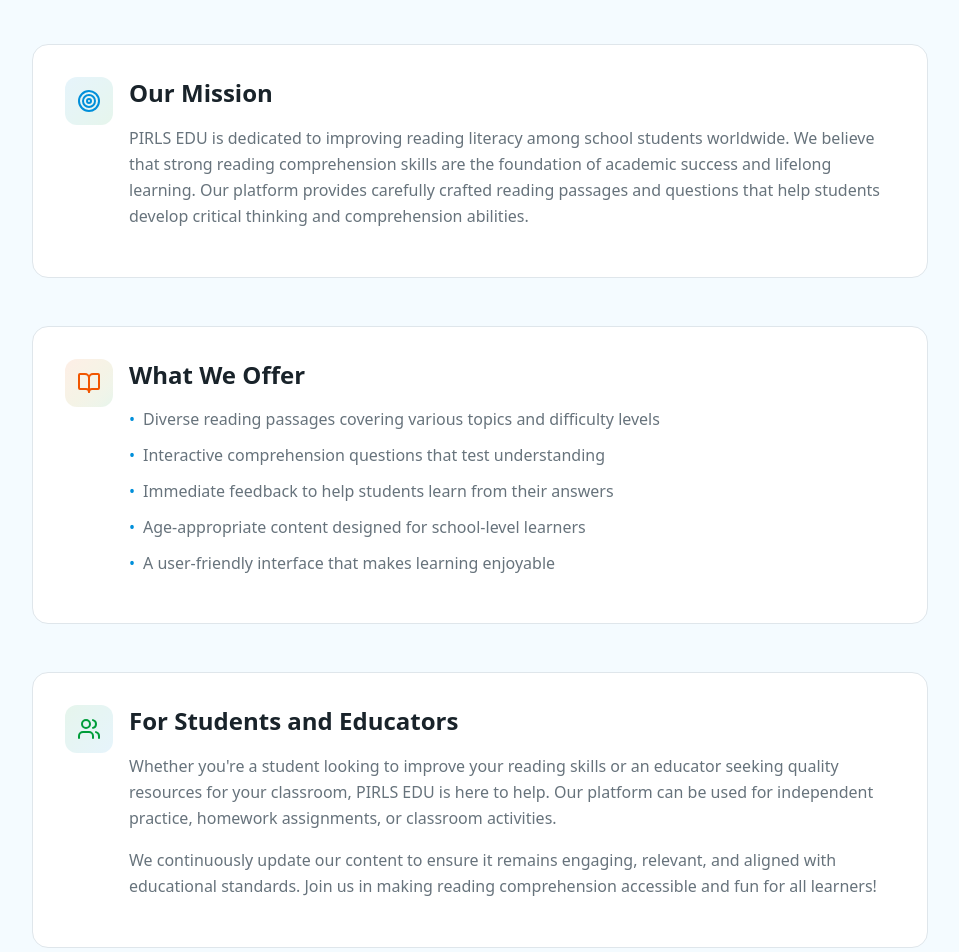
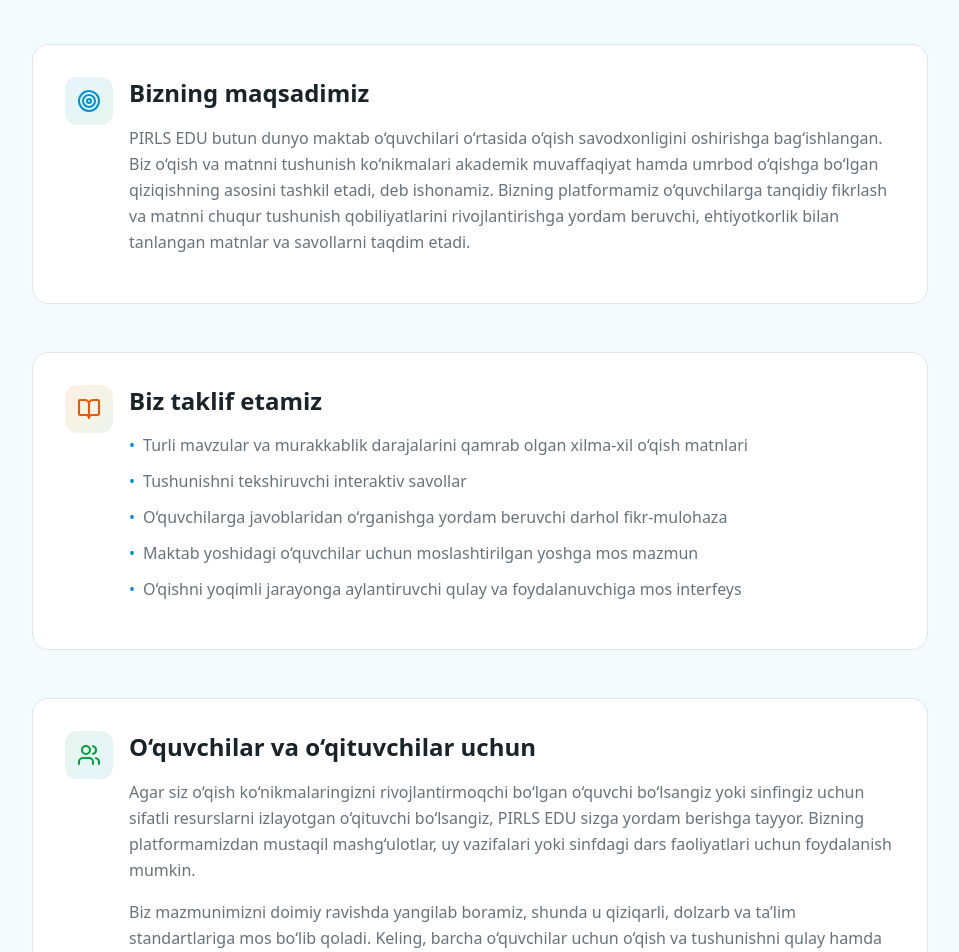
Before and after one commit to dilshodbek06/pirls-app, a Next.js app: page /about in a window 1280 px wide. Shown: the part 200-1152 px from the top of the page, without its empty margins (160-1119 px from the left). Built offline with nearby package versions, Linux system fonts and the light colour scheme.

Commit message:
translate some pages

```diff
--- a/app/(home)/about/page.tsx
+++ b/app/(home)/about/page.tsx
@@ -12,9 +12,9 @@
       <main className="flex-1 py-12 px-4">
         <div className="container mx-auto max-w-4xl">
           <div className="text-center mb-12 animate-fade-in">
-            <h1 className="text-4xl font-bold mb-4">About PIRLS EDU</h1>
+            <h1 className="text-4xl font-bold mb-4">PIRLS EDU haqida</h1>
             <p className="text-lg text-muted-foreground">
-              Empowering students to become confident readers
+              O‘quvchilarda o‘qishga bo‘lgan ishonchni shakllantirish
             </p>
           </div>
 
@@ -26,15 +26,19 @@
                     <Target className="h-6 w-6 text-primary" />
                   </div>
                   <div>
-                    <h2 className="text-2xl font-bold mb-4">Our Mission</h2>
+                    <h2 className="text-2xl font-bold mb-4">
+                      Bizning maqsadimiz
+                    </h2>
                     <p className="text-muted-foreground leading-relaxed">
-                      PIRLS EDU is dedicated to improving reading literacy among
-                      school students worldwide. We believe that strong reading
-                      comprehension skills are the foundation of academic
-                      success and lifelong learning. Our platform provides
-                      carefully crafted reading passages and questions that help
-                      students develop critical thinking and comprehension
-                      abilities.
+                      PIRLS EDU butun dunyo maktab o‘quvchilari o‘rtasida o‘qish
+                      savodxonligini oshirishga bag‘ishlangan. Biz o‘qish va
+                      matnni tushunish ko‘nikmalari akademik muvaffaqiyat hamda
+                      umrbod o‘qishga bo‘lgan qiziqishning asosini tashkil
+                      etadi, deb ishonamiz. Bizning platformamiz o‘quvchilarga
+                      tanqidiy fikrlash va matnni chuqur tushunish
+                      qobiliyatlarini rivojlantirishga yordam beruvchi,
+                      ehtiyotkorlik bilan tanlangan matnlar va savollarni taqdim
+                      etadi.
                     </p>
                   </div>
                 </div>
@@ -51,41 +55,42 @@
                     <BookOpen className="h-6 w-6 text-secondary" />
                   </div>
                   <div>
-                    <h2 className="text-2xl font-bold mb-4">What We Offer</h2>
+                    <h2 className="text-2xl font-bold mb-4">
+                      Biz taklif etamiz
+                    </h2>
                     <ul className="space-y-3 text-muted-foreground">
                       <li className="flex items-start">
                         <span className="mr-2 text-primary">•</span>
                         <span>
-                          Diverse reading passages covering various topics and
-                          difficulty levels
+                          Turli mavzular va murakkablik darajalarini qamrab
+                          olgan xilma-xil o‘qish matnlari
                         </span>
                       </li>
                       <li className="flex items-start">
                         <span className="mr-2 text-primary">•</span>
                         <span>
-                          Interactive comprehension questions that test
-                          understanding
+                          Tushunishni tekshiruvchi interaktiv savollar
                         </span>
                       </li>
                       <li className="flex items-start">
                         <span className="mr-2 text-primary">•</span>
                         <span>
-                          Immediate feedback to help students learn from their
-                          answers
+                          O‘quvchilarga javoblaridan o‘rganishga yordam beruvchi
+                          darhol fikr-mulohaza
                         </span>
                       </li>
                       <li className="flex items-start">
                         <span className="mr-2 text-primary">•</span>
                         <span>
-                          Age-appropriate content designed for school-level
-                          learners
+                          Maktab yoshidagi o‘quvchilar uchun moslashtirilgan
+                          yoshga mos mazmun
                         </span>
                       </li>
                       <li className="flex items-start">
                         <span className="mr-2 text-primary">•</span>
                         <span>
-                          A user-friendly interface that makes learning
-                          enjoyable
+                          O‘qishni yoqimli jarayonga aylantiruvchi qulay va
+                          foydalanuvchiga mos interfeys
                         </span>
                       </li>
                     </ul>
@@ -105,20 +110,21 @@
                   </div>
                   <div>
                     <h2 className="text-2xl font-bold mb-4">
-                      For Students and Educators
+                      O‘quvchilar va o‘qituvchilar uchun
                     </h2>
                     <p className="text-muted-foreground leading-relaxed mb-4">
-                      Whether you&apos;re a student looking to improve your
-                      reading skills or an educator seeking quality resources
-                      for your classroom, PIRLS EDU is here to help. Our
-                      platform can be used for independent practice, homework
-                      assignments, or classroom activities.
+                      Agar siz o‘qish ko‘nikmalaringizni rivojlantirmoqchi
+                      bo‘lgan o‘quvchi bo‘lsangiz yoki sinfingiz uchun sifatli
+                      resurslarni izlayotgan o‘qituvchi bo‘lsangiz, PIRLS EDU
+                      sizga yordam berishga tayyor. Bizning platformamizdan
+                      mustaqil mashg‘ulotlar, uy vazifalari yoki sinfdagi dars
+                      faoliyatlari uchun foydalanish mumkin.
                     </p>
                     <p className="text-muted-foreground leading-relaxed">
-                      We continuously update our content to ensure it remains
-                      engaging, relevant, and aligned with educational
-                      standards. Join us in making reading comprehension
-                      accessible and fun for all learners!
+                      Biz mazmunimizni doimiy ravishda yangilab boramiz, shunda
+                      u qiziqarli, dolzarb va ta’lim standartlariga mos bo‘lib
+                      qoladi. Keling, barcha o‘quvchilar uchun o‘qish va
+                      tushunishni qulay hamda zavqli jarayonga aylantiraylik!
                     </p>
                   </div>
                 </div>
@@ -132,11 +138,11 @@
               <div className="bg-linear-to-r from-primary to-accent rounded-xl p-8 text-center">
                 <Sparkles className="h-12 w-12 text-primary-foreground mx-auto mb-4" />
                 <h2 className="text-2xl font-bold text-primary-foreground mb-2">
-                  Start Your Journey Today
+                  Bugunoq o‘qish safaringizni boshlang
                 </h2>
                 <p className="text-primary-foreground/90">
-                  Join thousands of students improving their reading skills with
-                  PIRLS EDU
+                  PIRLS EDU yordamida o‘qish ko‘nikmalarini rivojlantirayotgan
+                  minglab o‘quvchilarga qo‘shiling
                 </p>
               </div>
             </section>
--- a/components/Header.tsx
+++ b/components/Header.tsx
@@ -13,6 +13,7 @@
     { path: "/", label: "Asosiy" },
     { path: "/passages", label: "Barcha matnlar" },
     { path: "/results", label: "Natijalar" },
+    { path: "/teacher-panel", label: "O'qituvchi kabineti" },
     { path: "/about", label: "Biz haqimizda" },
     { path: "/contact", label: "Aloqa" },
   ];
```
